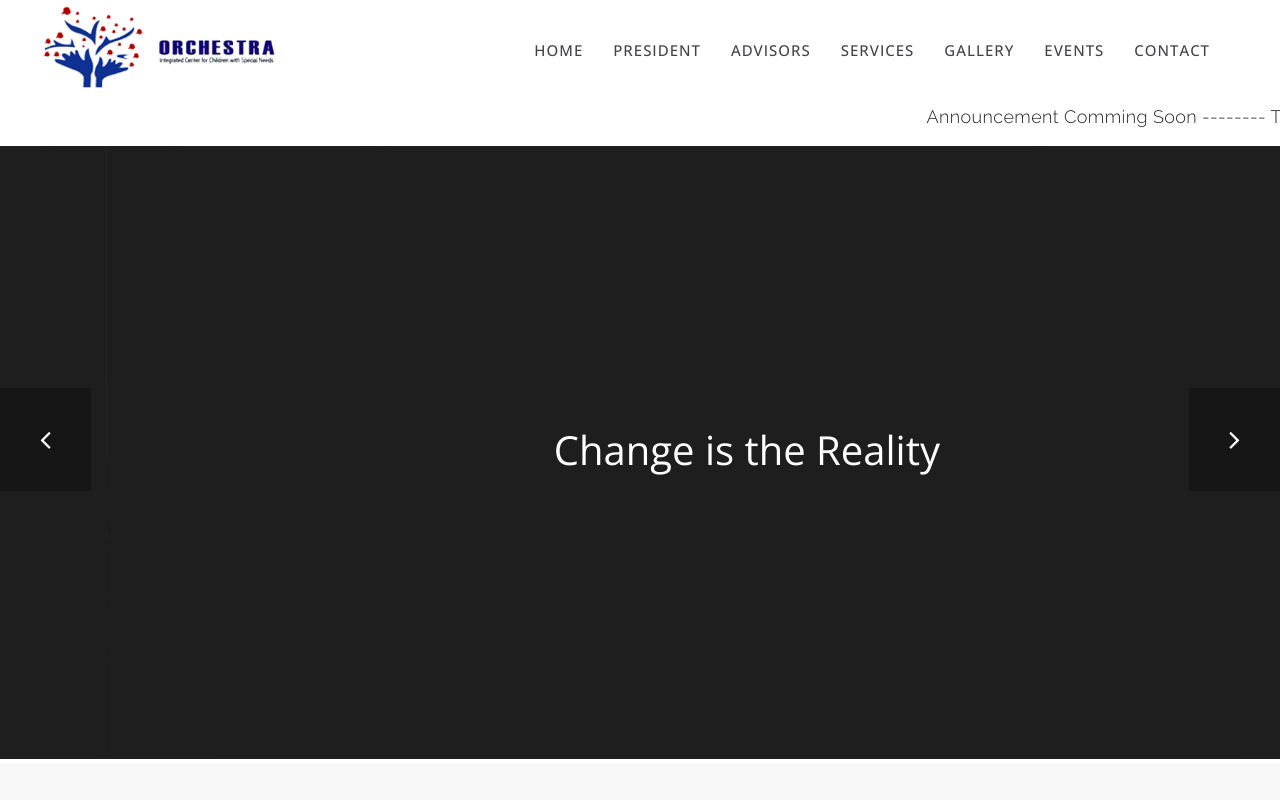
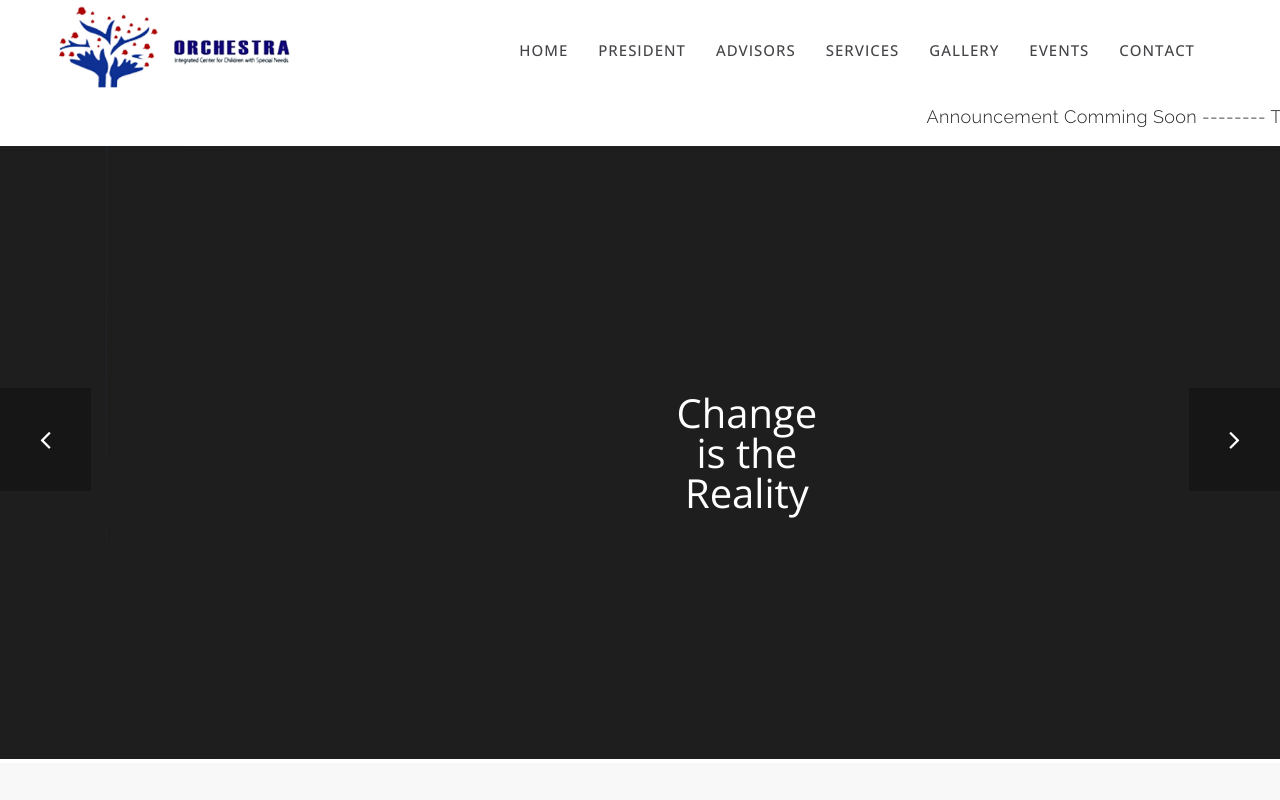
Before and after one commit to ShuvoChisty/anaz, a plain HTML site: page index.html in a window 1280 px wide. Shown: the top 800 px of the page. Drawn offline with nearby package versions, Linux system fonts and the light colour scheme.

Commit message:
Update style.css

```diff
--- a/css/style.css
+++ b/css/style.css
@@ -267,6 +267,11 @@ header {
     text-align: center;
 	transform: translateX(-50%);
 	left: 50%;
+	position: absolute;
+	top: 50%;
+	left: 50%;
+	text-align: center;
+	transform: translate(-50%,-50%);
 }
 
 @media (min-width: 768px) {
@@ -275,27 +280,48 @@ header {
 		padding-bottom: 400px;
     }
 }
-
-.intro-text .intro-lead-in {
-	display: inline-block;
-	margin-bottom: 25px;
-	padding: 4px 20px;
-	font-family: "Open Sans",sans-serif;
-	font-size: 19px;
-	color: #fff;
-	font-weight: 100;
-	line-height: 40px;
+@media (min-width: 576px) {
+  .container {
+    max-width: 540px;
+  }
 }
 
 @media (min-width: 768px) {
-	.intro-text .intro-lead-in {
+  .container {
+    max-width: 720px;
+  }
+}
+
+@media (min-width: 992px) {
+  .container {
+    max-width: 960px;
+  }
+}
+
+@media (min-width: 1200px) {
+  .container {
+    max-width: 1140px;
+  }
+}
+
+.intro-lead-in {
+	position: absolute;
+	top: 50%;
+	left: 50%;
+	text-align: center;
+	transform: translate(-50%,-50%);
+
+}
+
+@media (min-width: 768px) {
+.intro-lead-in {
     font-size: 40px;
     line-height: 40px;
     margin-bottom: 45px;
 	}
 }
 
-.intro-text .intro-heading {
+.intro-heading {
 	font-weight: 900;
 	font-size: 40px;
 	line-height: 48px;
@@ -307,7 +333,7 @@ header {
 }
 
 @media (min-width: 768px) {
-	.intro-text .intro-heading {
+	.intro-heading {
 		line-height: 95px;
 		font-size: 77px;
 		margin-bottom: 50px;
```
